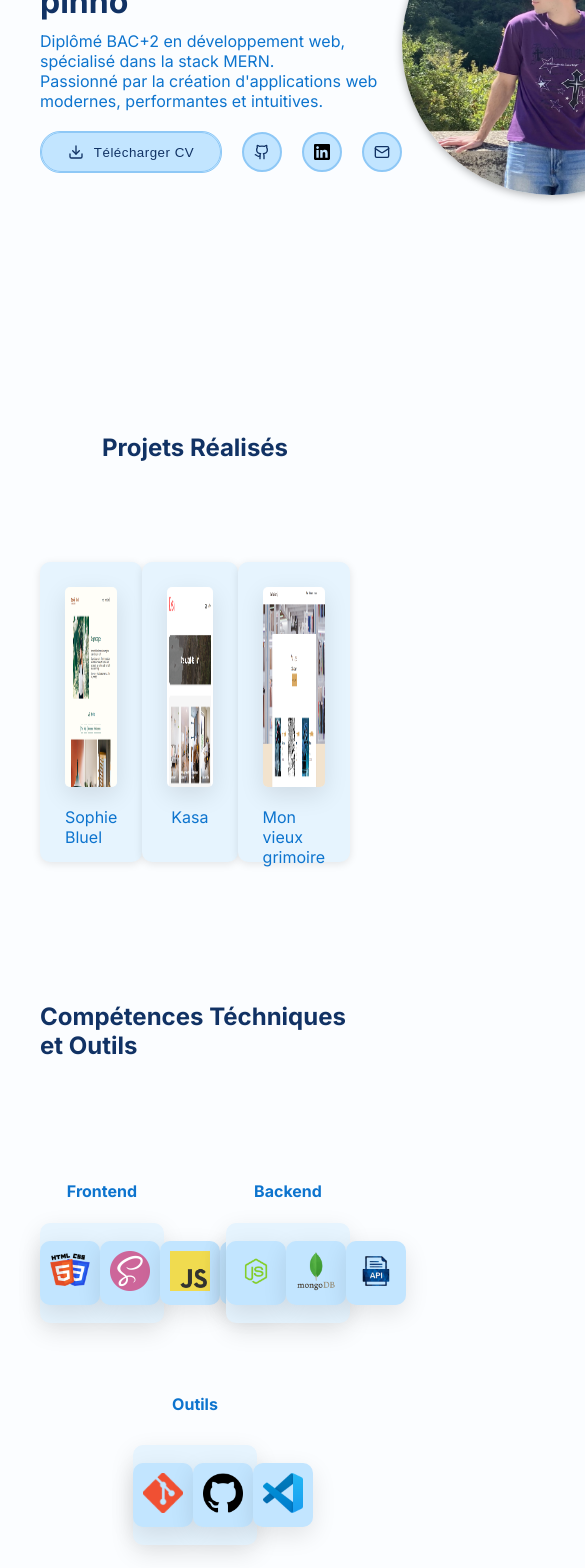
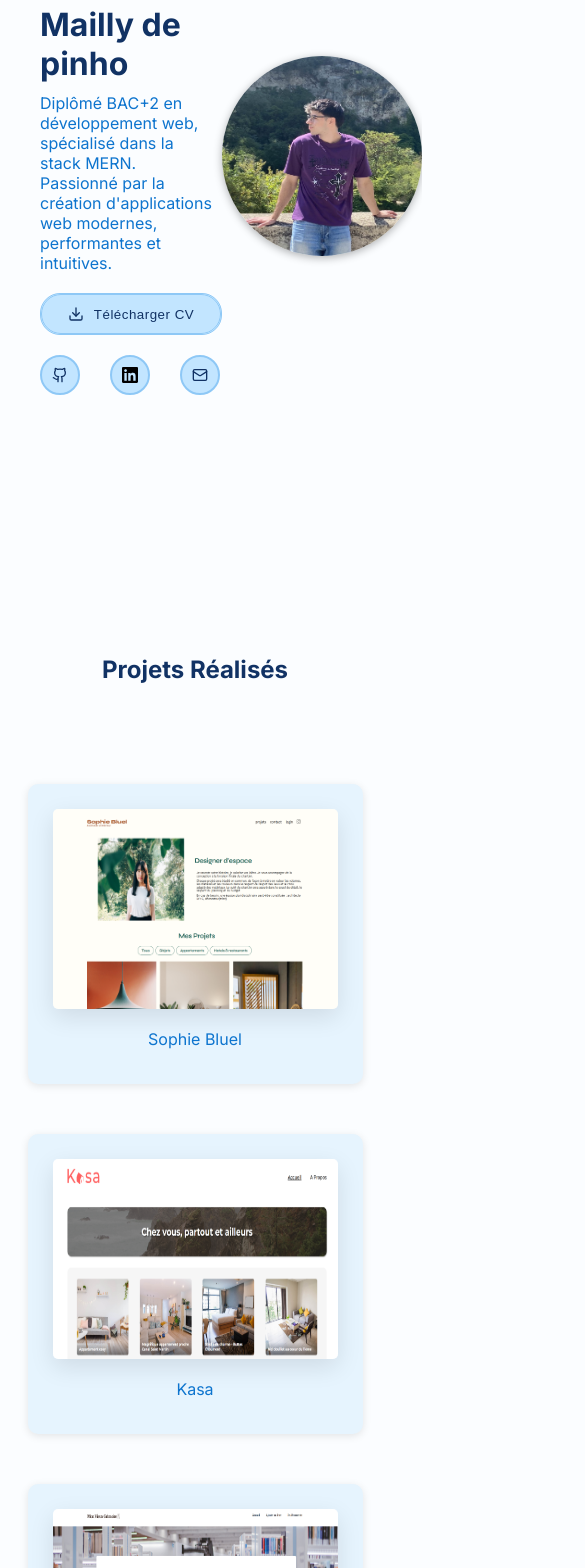
Before and after one commit to Mathias-2005/MY-PORTFOLIO, a React (Vite) app: page / in a window 390 px wide. Shown: the part 320-1888 px from the top of the page, 585 px wide, since content can reach past the window. Built offline with nearby package versions, Linux system fonts and the light colour scheme.

Commit message:
responsive error page ok

```diff
--- a/src/components/About.jsx
+++ b/src/components/About.jsx
@@ -10,7 +10,7 @@ function About() {
                     <h1 className='about__title'>Mathias Mailly de pinho</h1>
                     <p className='about__p'>Diplômé BAC+2 en développement web, spécialisé dans la stack MERN.
                         <br /> Passionné par la création d'applications web modernes, performantes et intuitives.</p>
-                    <div className='about__btn'>
+                    <div className='about__btn-1'>
                         <a
                             href="/cv.pdf"
                             download="cv.pdf"
@@ -25,6 +25,7 @@ function About() {
                                 <p>Télécharger CV</p>
                             </button>
                         </a>
+                        <div className='about__btn-2'>
                             <a
                                 href="https://github.com/Mathias-2005"
                                 target="_blank"
@@ -38,7 +39,7 @@ function About() {
                                 </button>
                             </a>
                             <a
-                            href="#"
+                                href="https://www.linkedin.com/in/mathias-mailly-de-pinho-4b7b303b0/"
                                 target="_blank"
                                 rel="noopener noreferrer"
                             >
@@ -57,6 +58,7 @@ function About() {
                             </a>
                         </div>
                     </div>
+                </div>
                 <div className='about__img'>
                     <img src="../src/assets/images/Mathias.png" alt="Photo de moi :)" />
                 </div>
--- a/src/components/About.scss
+++ b/src/components/About.scss
@@ -36,11 +36,16 @@
         box-shadow: 0 2px 8px rgba(0, 0, 0, 0.3);
     }
 
-    &__btn {
+    &__btn-1 {
         margin: 20px 0px;
         display: flex;
         align-items: center;
         gap: 20px;
+    }
+
+    &__btn-2 {
+        display: flex;
+        gap: 30px;
     }
 
     &__btn-cv {
@@ -116,6 +121,11 @@
 @media (max-width: $layout-breakpoint-1440) {
     .about {
         @include margin-1440;
+
+        img {
+            width: 250px;
+            height: 250px;
+        }
     }
 }
 
@@ -123,6 +133,16 @@
 @media (max-width: $layout-breakpoint-1024) {
     .about {
         @include margin-1024;
+
+        img {
+            width: 200px;
+            height: 200px;
+        }
+
+        &__btn-1 {
+            flex-direction: column;
+            align-items: start;
+        }
     }
 }
 
--- a/src/components/Contact.jsx
+++ b/src/components/Contact.jsx
@@ -40,7 +40,7 @@ function Contact() {
                     </div>
                     <div>
                         <p>Message *</p>
-                        <label htmlFor="contact__message">
+                        <label htmlFor="message">
                             <textarea
                                 value={formData.message}
                                 onChange={(e) => {
--- a/src/components/Contact.scss
+++ b/src/components/Contact.scss
@@ -146,6 +146,18 @@
 @media (max-width: $layout-breakpoint-1024) {
     .contact {
         @include margin-1024;
+
+        &__info {
+            flex-direction: column;
+        }
+
+        &__name {
+            width: 100%;
+        }
+
+        &__email {
+            width: 100%;
+        }
     }
 }
 
--- a/src/components/Footer.jsx
+++ b/src/components/Footer.jsx
@@ -10,7 +10,7 @@ function Footer() {
                 </div>
                 <div className='footer__links'>
                     <a className='footer__link' href="https://github.com/Mathias-2005" target='_blank'>GitHub</a>
-                    <a className='footer__link' href="#" target='_blank'>LinkedIn</a>
+                    <a className='footer__link' href="https://www.linkedin.com/in/mathias-mailly-de-pinho-4b7b303b0/" target='_blank'>LinkedIn</a>
                     <a className='footer__link' href="mailto:mathiasmaillydepinho@gmail.com" target='_blank'>Email</a>
                 </div>
             </div>
--- a/src/components/Header.jsx
+++ b/src/components/Header.jsx
@@ -8,7 +8,7 @@ function Header() {
             <div className="container">
                 <div className="container__logo">
                     <img src="../src/assets/images/Mathias.png" alt="Photo de moi :)"/>
-                    <h2>Mathias</h2>
+                    <h2 className='container__title'>Mathias</h2>
                 </div>
                 <div className="container__links">
                     <a href="#about" className='container__link'>Accueil</a>
--- a/src/components/Header.scss
+++ b/src/components/Header.scss
@@ -59,6 +59,10 @@
 // MEDIA QUERIES DE 768 PX
 @media (max-width: $layout-breakpoint-768) {
     .container {
-        padding: 0px 40px;
+        padding: 30px 40px;
+
+        &__title {
+            display: none;
+        }
     }
 }
--- a/src/components/Projects.scss
+++ b/src/components/Projects.scss
@@ -66,5 +66,15 @@
 @media (max-width: $layout-breakpoint-768) {
     .projects {
         @include margin-768;
+
+        &__cards {
+            flex-direction: column;
+            align-items: center;
+            gap: 50px;
+        }
+
+        &__card {
+            width: calc(100% - 25px);
+        }
     }
 }
--- a/src/components/Skills.scss
+++ b/src/components/Skills.scss
@@ -100,5 +100,21 @@
 @media (max-width: $layout-breakpoint-768) {
     .skills {
         @include margin-768;
+
+        &__front-back {
+            flex-direction: column;
+            align-items: center;
+            gap: 100px;
+        }
+
+
+
+        &__techs {
+            width: 100%;
+        }
+
+        &__tool {
+            width: 100%;
+        }
     }
 }
```
Lines whose indentation alone changed are shown as unchanged.
